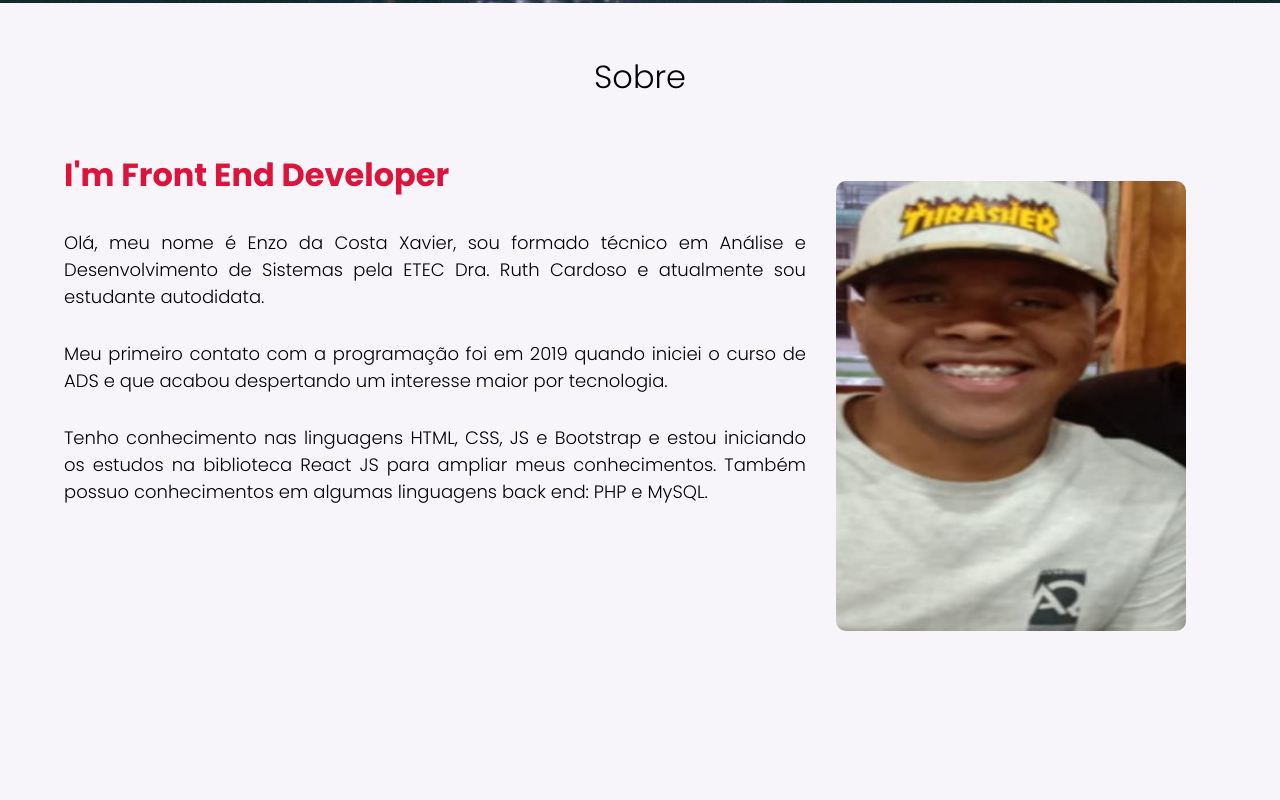
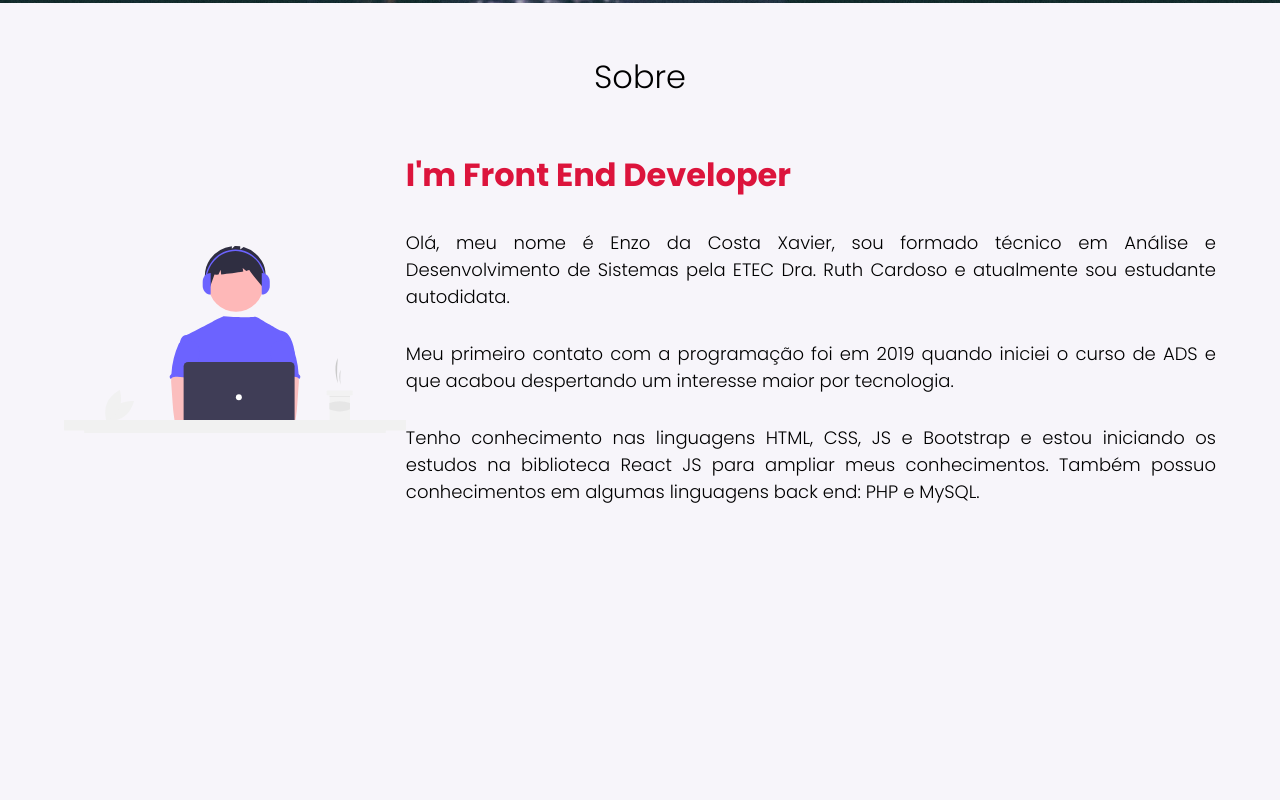
Before and after one commit to EnzoXavier1001/my-portfolio, a plain HTML site: page index.html in a window 1280 px wide. Shown: the part 797-1597 px from the top of the page. Drawn offline with Linux system fonts and the light colour scheme.

Commit message:
Change the about image and fix bug in section projects

```diff
--- a/css/styles.css
+++ b/css/styles.css
@@ -155,18 +155,13 @@ nav ul {
 
 /***** Section Sobre *****/
 .container.-sobre {
-    align-items: flex-start;
+    justify-content: space-between;
+    align-items: center;
     padding: 0;
 }
 
-.sobre__img {
-    padding: 30px;
-}
-
 .sobre__img img {
-    border-radius: 10px;
-    width: 350px;
-    height: 450px;
+    width: 100%;
 }
 
 .sobre__info h2 {
@@ -237,14 +232,14 @@ nav ul {
 .grid__container {
     width: 90%;
     display: grid;
-    grid-template-columns: repeat(auto-fit, minmax(350px, 1fr));
+    grid-template-columns: repeat(auto-fit, minmax(300px, 1fr));
     gap: 30px;
     max-width: 1200px;
     margin: 0 auto;
 }
 
 .img__wrapper img {
-    max-width: 100%;
+    width: 100%;
     transition: opacity 0.4s ease-in-out;
     border-radius: 10px;
 }
--- a/index.html
+++ b/index.html
@@ -50,15 +50,15 @@
         <h2 class="section__title">Sobre</h2>
 
         <div class="container -sobre">
+            <div class="sobre__img">
+                <img src="img/undraw_Coding_re_iv62.svg" alt="Foto do desenvolvedor do portfólio">
+            </div>
+
             <div class="sobre__info">
                 <h2>I'm Front End Developer</h2>
                 <p>Olá, meu nome é Enzo da Costa Xavier, sou formado técnico em Análise e Desenvolvimento de Sistemas pela ETEC Dra. Ruth Cardoso e atualmente sou estudante autodidata.</p>
                 <p>Meu primeiro contato com a programação foi em 2019 quando iniciei o curso de ADS e que acabou despertando um interesse maior por tecnologia.</p>
                 <p>Tenho conhecimento nas linguagens HTML, CSS, JS e Bootstrap e estou iniciando os estudos na biblioteca React JS para ampliar meus conhecimentos. Também possuo conhecimentos em algumas linguagens back end: PHP e MySQL.</p>
-            </div>
-
-            <div class="sobre__img">
-                <img src="img/enzo.jpeg" alt="Foto do desenvolvedor do portfólio">
             </div>
         </div>
     </section>
```
Also changed, not shown: img/undraw_Coding_re_iv62.svg (added).
